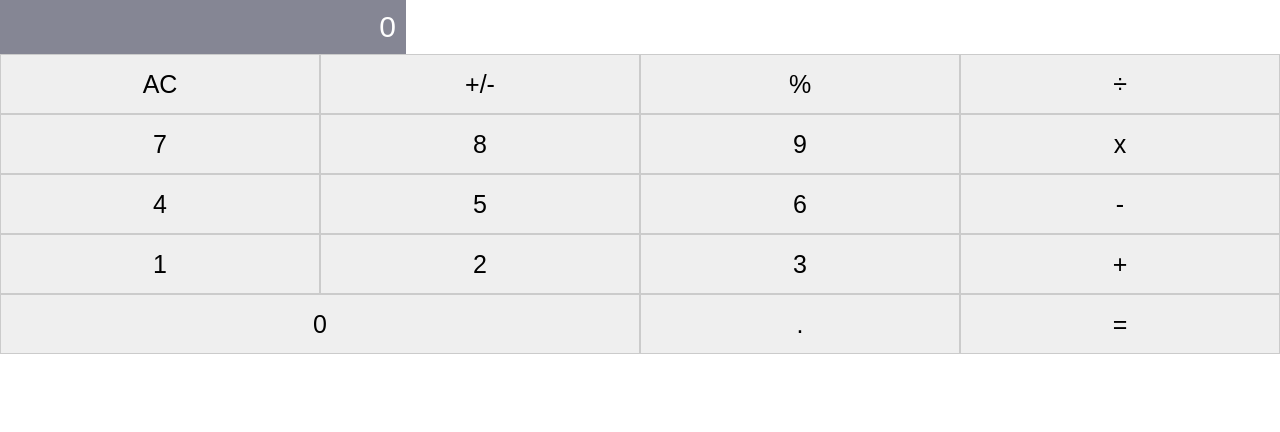
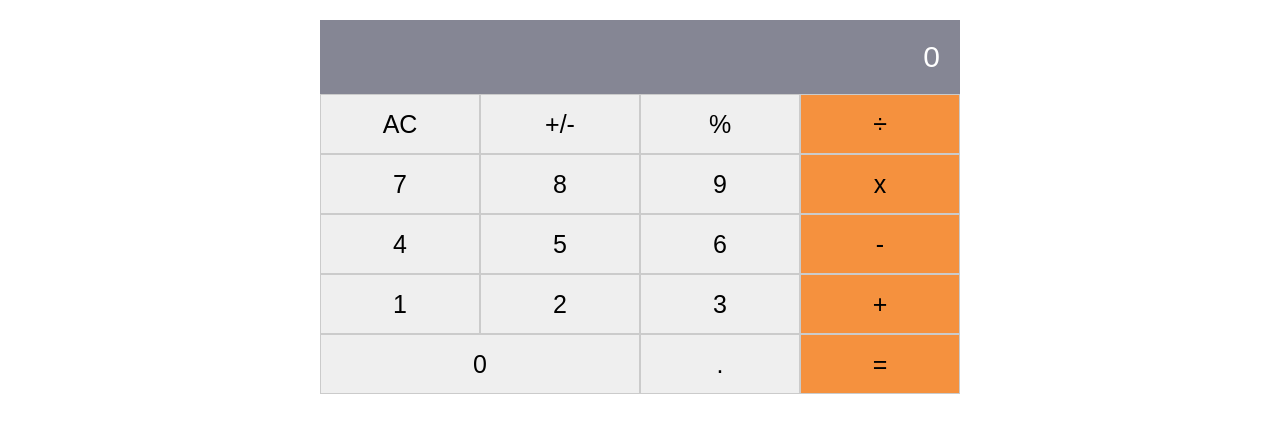
Before and after one commit to Talha-Hanif5666/Maths-Magician, a React (Create React App) app: page / in a window 1280 px wide. Shown: the top 432 px of the page. Built offline with nearby package versions, Linux system fonts and the light colour scheme.

Commit message:
Adding styles

```diff
--- a/src/style.css
+++ b/src/style.css
@@ -3,16 +3,16 @@
   padding: 0;
 }
 
-.container {
-  width: 60%;
+.main {
+  width: 50%;
   margin: 0 auto;
 }
 
-.result {
+.display {
   margin-top: 20px;
 }
 
-.result,
+.display,
 input {
   background-color: #858694;
   padding: 10px;
@@ -26,7 +26,7 @@ input:focus {
   outline: none;
 }
 
-.buttons {
+.numerics {
   background-color: #e0e0e0;
   display: block;
 }
@@ -42,7 +42,7 @@ button {
   width: 50%;
 }
 
-.opreator {
+.yellow {
   background-color: #f5913e;
   font-size: 25px;
 }
```
